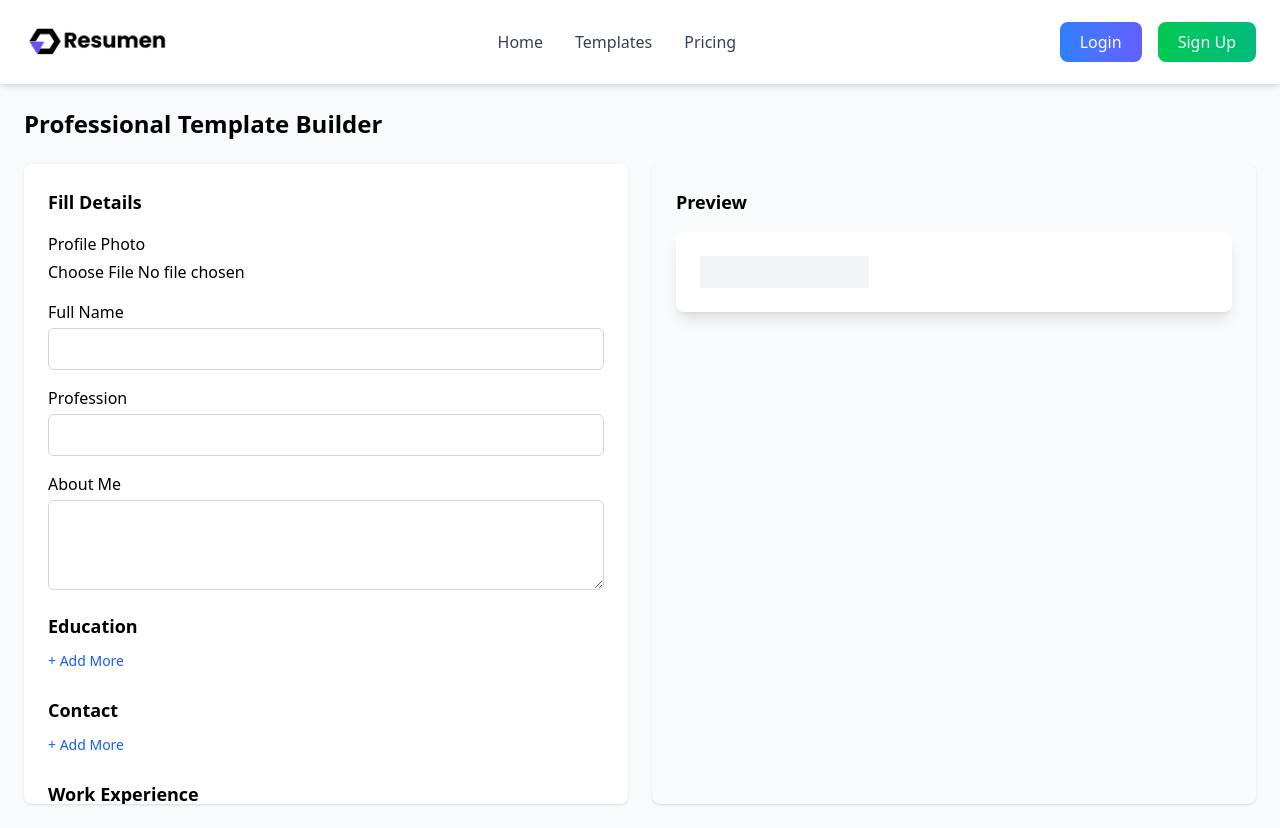
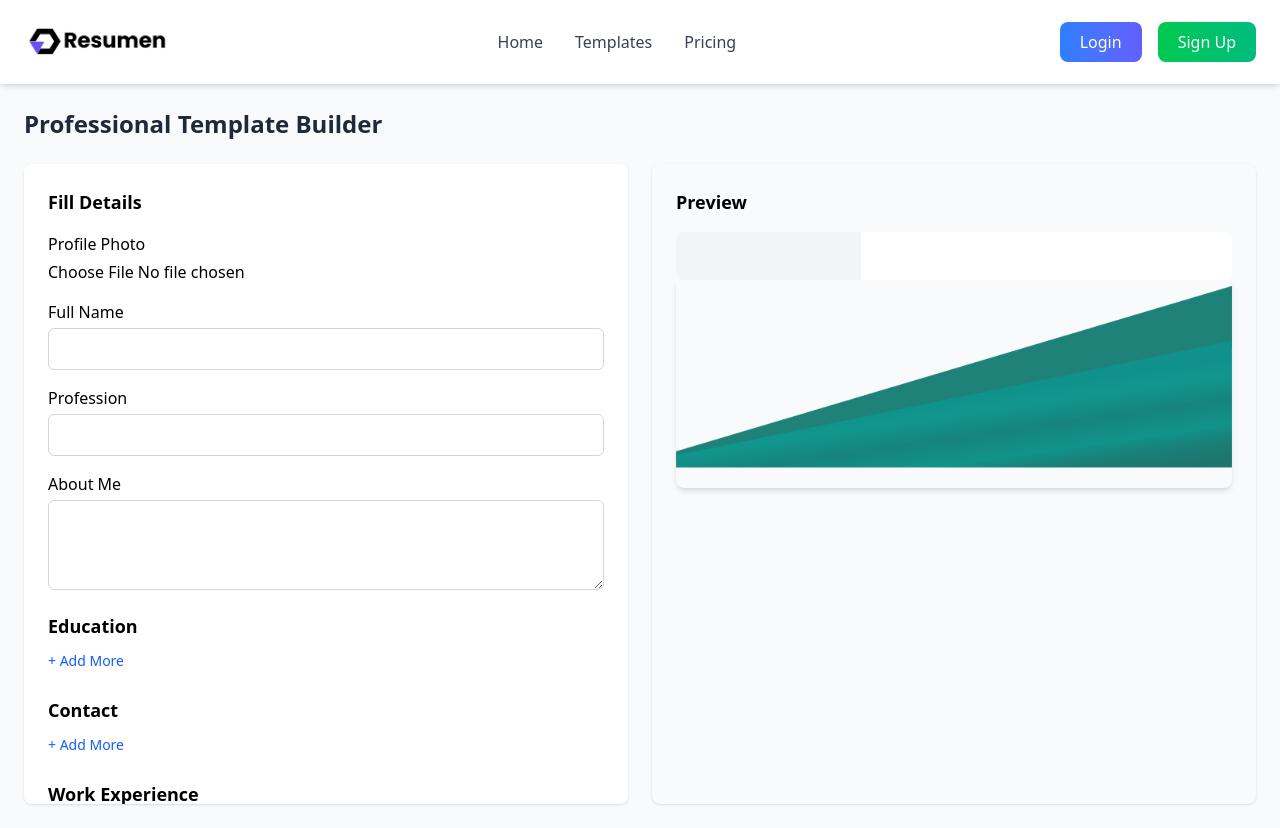
Before and after one commit to hammad200208/AI_Resume, a Next.js app: page /builder/template1/edit in a window 1280 px wide. Built offline with nearby package versions, Linux system fonts and the light colour scheme.

Commit message:
modified template1

```diff
--- a/app/builder/template1/edit/page.jsx
+++ b/app/builder/template1/edit/page.jsx
@@ -14,9 +14,7 @@ export default function EditBuilderPage1() {
   const [imagePreview, setImagePreview] = useState(null);
   const resumeRef = useRef();
 
-  // --------------------
-  // Handlers
-  // --------------------
+  // -------------------- Handlers --------------------
   const handleChange = (key, value) => {
     setFormData((prev) => ({ ...prev, [key]: value }));
   };
@@ -60,23 +58,29 @@ export default function EditBuilderPage1() {
     pdf.save("resume.pdf");
   };
 
-  // --------------------
-  // Rendering helpers
-  // --------------------
   const renderSection = (key, label, fields) => (
     <div key={key} className="mb-6">
       <h3 className="text-lg font-semibold mb-2">{label}</h3>
       {(formData[key] || []).map((item, index) => (
-        <div key={index} className="border p-3 mb-3 rounded-md">
+        <div key={index} className="border p-3 mb-3 rounded-md bg-gray-50">
           {fields.map((f) => (
             <div key={f.key} className="mb-2">
               <label className="block text-sm font-medium mb-1">{f.label}</label>
+              {f.type === "textarea" ? (
+                <textarea
+                  rows={3}
+                  value={item[f.key] || ""}
+                  onChange={(e) => handleSectionChange(key, index, f.key, e.target.value)}
+                  className="w-full border border-gray-300 rounded-md p-2 text-sm"
+                />
+              ) : (
                 <input
                   type={f.type}
                   value={item[f.key] || ""}
                   onChange={(e) => handleSectionChange(key, index, f.key, e.target.value)}
                   className="w-full border border-gray-300 rounded-md p-2 text-sm"
                 />
+              )}
             </div>
           ))}
           <button
@@ -98,19 +102,16 @@ export default function EditBuilderPage1() {
     </div>
   );
 
-  // --------------------
-  // Render UI
-  // --------------------
+  // -------------------- UI --------------------
   return (
     <div className="p-6 space-y-6">
-      <h1 className="text-2xl font-bold">Professional Template Builder</h1>
+      <h1 className="text-2xl font-bold text-gray-800">Professional Template Builder</h1>
 
       <div className="grid grid-cols-1 md:grid-cols-2 gap-6">
-        {/* ---------------- Form Section ---------------- */}
+        {/* ---------------- Form ---------------- */}
         <div className="bg-white p-6 shadow rounded-lg overflow-y-auto max-h-[80vh]">
           <h2 className="text-lg font-semibold mb-4">Fill Details</h2>
 
-          {/* Left Side */}
           <div>
             {/* Photo */}
             <div className="mb-4">
@@ -162,9 +163,8 @@ export default function EditBuilderPage1() {
               { key: "phone", label: "Phone", type: "text" },
               { key: "address", label: "Address", type: "text" },
             ])}
-          </div>
 
-          {/* Right Side */}
+            {/* Experience */}
             {renderSection("experience", "Work Experience", [
               { key: "title", label: "Job Title", type: "text" },
               { key: "company", label: "Company", type: "text" },
@@ -179,18 +179,19 @@ export default function EditBuilderPage1() {
               Download PDF
             </button>
           </div>
+        </div>
 
-        {/* ---------------- Preview Section ---------------- */}
+        {/* ---------------- Preview ---------------- */}
         <div className="bg-gray-50 p-6 shadow rounded-lg overflow-y-auto max-h-[80vh]">
           <h2 className="text-lg font-semibold mb-4">Preview</h2>
 
           <div
             ref={resumeRef}
             id="resume-preview"
-            className="bg-white shadow-lg rounded-lg p-6 flex flex-col md:flex-row"
+            className="bg-white  rounded-lg overflow-hidden flex flex-col md:flex-row relative"
           >
             {/* Left Column */}
-            <div className="md:w-1/3 bg-gray-100 p-4 text-center space-y-4">
+            <div className="md:w-1/3 bg-gray-100 p-5 text-center space-y-4">
               {imagePreview && (
                 <div className="w-32 h-32 mx-auto rounded-full overflow-hidden border-2 border-gray-300">
                   <Image
@@ -210,7 +211,7 @@ export default function EditBuilderPage1() {
               {formData.about && (
                 <div className="text-left">
                   <h3 className="font-semibold text-gray-700 mb-1">About Me</h3>
-                  <p className="text-sm text-gray-600">{formData.about}</p>
+                  <p className="text-sm text-gray-600 leading-relaxed">{formData.about}</p>
                 </div>
               )}
 
@@ -242,7 +243,7 @@ export default function EditBuilderPage1() {
             </div>
 
             {/* Right Column */}
-            <div className="md:w-2/3 p-4">
+            <div className="md:w-2/3 p-6">
               {Array.isArray(formData.experience) && formData.experience.length > 0 && (
                 <div>
                   <h3 className="text-lg font-semibold text-gray-800 border-b pb-1 mb-2">
@@ -261,6 +262,18 @@ export default function EditBuilderPage1() {
               )}
             </div>
           </div>
+
+          {/* -------- Beautiful Footer Image -------- */}
+          <div className="relative w-full  rounded-b-lg overflow-hidden shadow-md">
+            <div className="absolute inset-0 "></div>
+            <Image
+              src="/ft.png"
+              alt="Footer Banner"
+              width={1200}
+              height={150}
+              className="w-full h-52 object-cover"
+            />
+          </div>
         </div>
       </div>
     </div>
```
Lines whose indentation alone changed are shown as unchanged.
